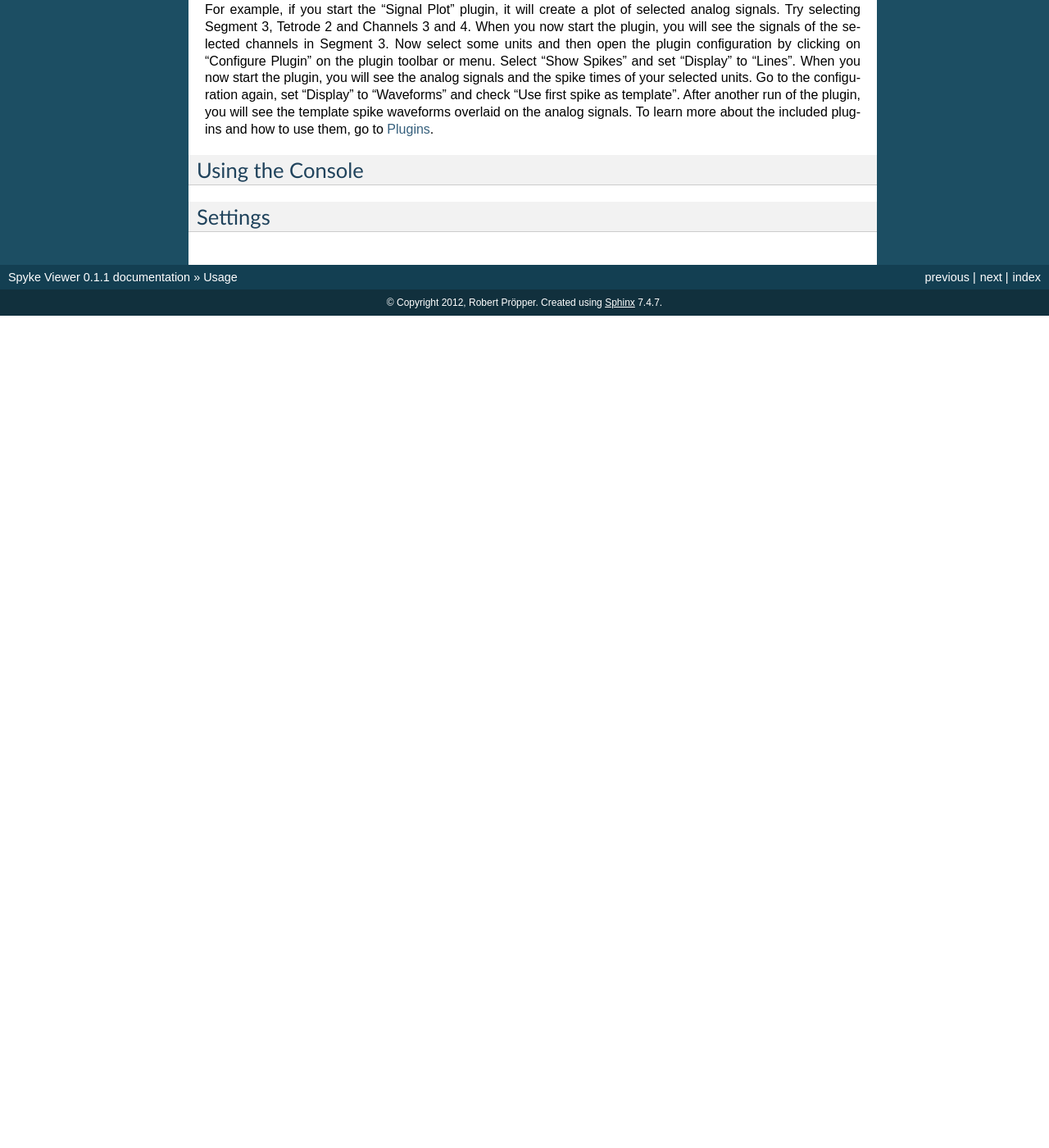
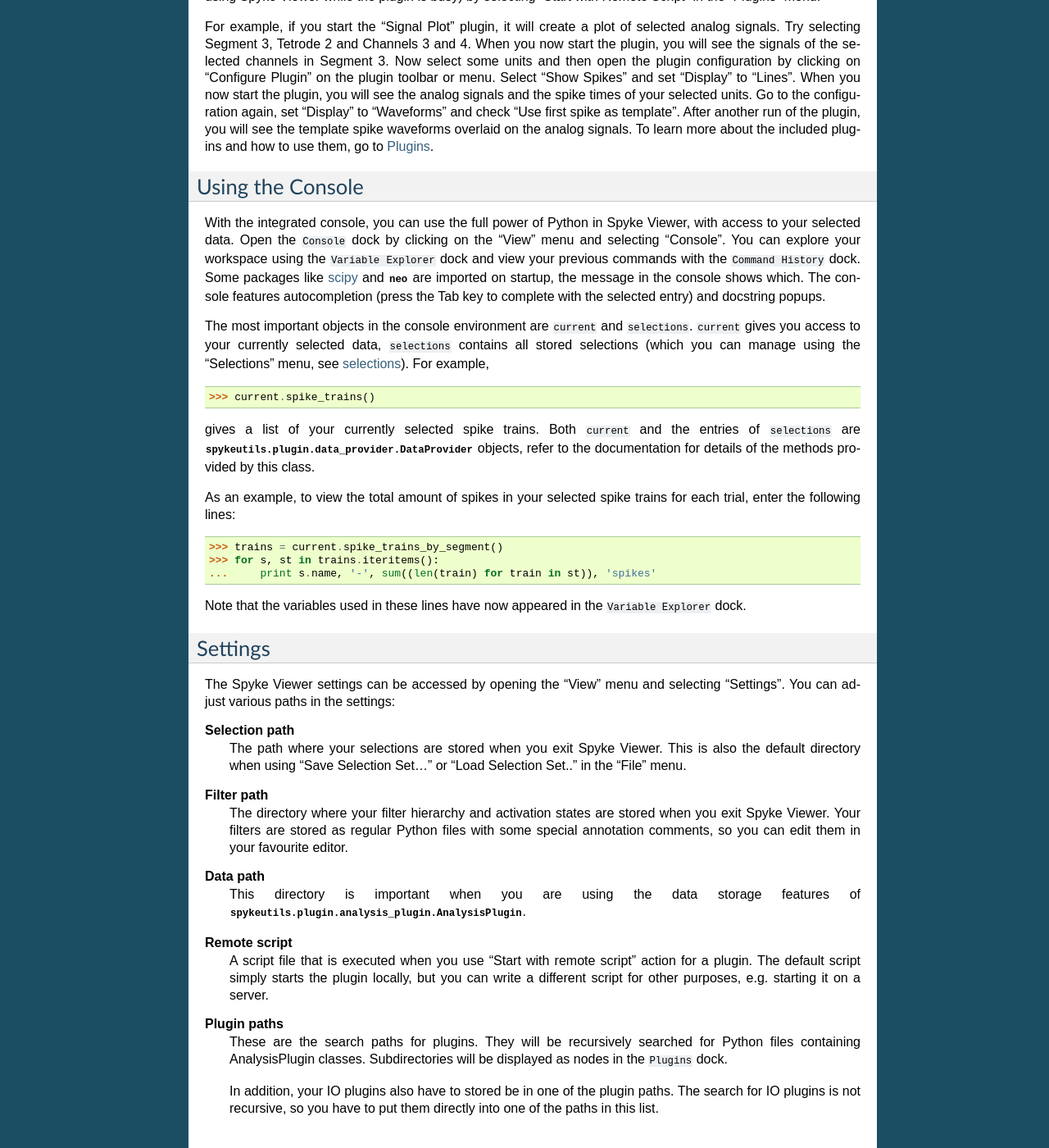
Before and after one commit to rproepp/spykeviewer, a Sphinx documentation site: the page built from doc/source/usage.rst, in a window 1280 px wide and 1400 px high, scrolled down 3873 px. Shown: the whole window at 82% size. Built offline with Sphinx 7.4.7, drawn with Linux system fonts in a browser that asks for light colours; formulas are drawn with MathJax 3; before the commit the page ends 4258 px from its top, so only the background shows below that; some of the changed text lies outside the part shown.

Commit message:
Documentation for console and settings

```diff
--- a/doc/source/index.rst
+++ b/doc/source/index.rst
@@ -24,7 +24,6 @@ Contents:
    usage
    plugins
    extending
-   apidoc/spykeviewer
 
 Indices and tables
 ==================
--- a/doc/source/installation.rst
+++ b/doc/source/installation.rst
@@ -73,7 +73,7 @@ https://github.com/rproepp/spykeviewer.
 The master branch (selected by default) always contains the current stable
 version. If you want the latest development version (not recommended unless
 you need some features that do not exist in the stable version yet), select
-the development branch. You can download the repository from the GitHub page
+the develop branch. You can download the repository from the GitHub page
 or clone it using git and then install from the resulting folder::
 
 $ python setup.py install
--- a/doc/source/usage.rst
+++ b/doc/source/usage.rst
@@ -34,6 +34,8 @@ formats that have a
 `Neo IO class <http://neo.readthedocs.org/en/latest/io.html>`_. If you want
 to use a file format that is not supported by Neo, you can write a plugin:
 :ref:`ioplugins`.
+
+.. _selections:
 
 Selections
 ----------
@@ -139,7 +141,9 @@ a number of plugins that enable you to create various plots from your data.
 Select the ``Plugins`` dock (located next to the ``Filter`` dock in the
 initial layout) to see the list of available plugins. To start a plugin,
 simply double-click it or select it and then click on "Run Plugin" in the
-plugin toolbar or menu.
+plugin toolbar or menu. You can also start a plugin in a different process
+(so that you can continue using Spyke Viewer while the plugin is busy) by
+selecting "Start with Remote Script" in the "Plugins" menu.
 
 For example, if you start the "Signal Plot" plugin, it will create a plot of
 selected analog signals. Try selecting Segment 3, Tetrode 2 and Channels 3
@@ -159,7 +163,75 @@ learn more about the included plugins and how to use them, go to
 Using the Console
 -----------------
 
+With the integrated console, you can use the full power of Python in Spyke
+Viewer, with access to your selected data. Open the ``Console`` dock by
+clicking on the "View" menu and selecting "Console". You can explore your
+workspace using the ``Variable Explorer`` dock and view your previous
+commands with the ``Command History`` dock. Some packages like scipy_ and
+:mod:`neo` are imported on startup, the message in the console shows which.
+The console features autocompletion (press the Tab key to complete with the
+selected entry) and docstring popups.
+
+The most important objects in the console environment are ``current`` and
+``selections``. ``current`` gives you access to your currently selected data,
+``selections`` contains all stored selections (which you can manage using
+the "Selections" menu, see selections_). For example,
+
+>>> current.spike_trains()
+
+gives a list of your currently selected spike trains. Both ``current`` and
+the entries of ``selections`` are
+:class:`spykeutils.plugin.data_provider.DataProvider` objects, refer to the
+documentation for details of the methods provided by this class.
+
+As an example, to view the total amount of spikes in your selected spike
+trains for each trial, enter the following lines:
+
+>>> trains = current.spike_trains_by_segment()
+>>> for s, st in trains.iteritems():
+...     print s.name, '-', sum((len(train) for train in st)), 'spikes'
+
+Note that the variables used in these lines have now appeared in the
+``Variable Explorer`` dock.
+
+
 .. _settings:
 
 Settings
 --------
+
+The Spyke Viewer settings can be accessed by opening the "View" menu and
+selecting "Settings". You can adjust various paths in the settings:
+
+**Selection path**
+    The path where your selections are stored when you exit Spyke Viewer. This
+    is also the default directory when using "Save Selection Set..." or
+    "Load Selection Set.." in the "File" menu.
+
+**Filter path**
+    The directory where your filter hierarchy and activation states are stored
+    when you exit Spyke Viewer. Your filters are stored as regular Python
+    files with some special annotation comments, so you can edit them in your
+    favourite editor.
+
+**Data path**
+    This directory is important when you are using the data storage features
+    of :class:`spykeutils.plugin.analysis_plugin.AnalysisPlugin`.
+
+**Remote script**
+    A script file that is executed when you use "Start with remote script"
+    action for a plugin. The default script simply starts the plugin locally,
+    but you can write a different script for other purposes, e.g. starting it
+    on a server.
+
+**Plugin paths**
+    These are the search paths for plugins. They will be recursively searched
+    for Python files containing AnalysisPlugin classes. Subdirectories will be
+    displayed as nodes in the ``Plugins`` dock.
+
+    In addition, your IO plugins also have to stored be in one of the plugin
+    paths. The search for IO plugins is not recursive, so you have to put
+    them directly into one of the paths in this list.
+
+
+.. _`scipy`: http://scipy.org/
```
Also changed, not shown: doc/source/apidoc/spykeviewer.rst (deleted, +0 -12 lines), 1 other file.
